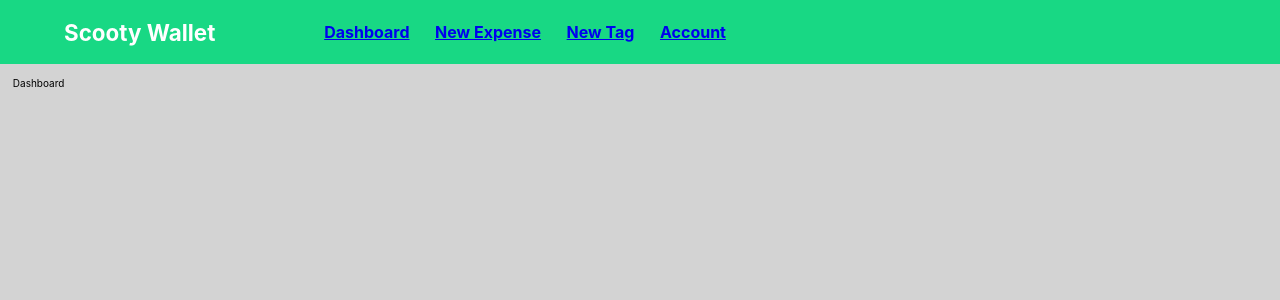
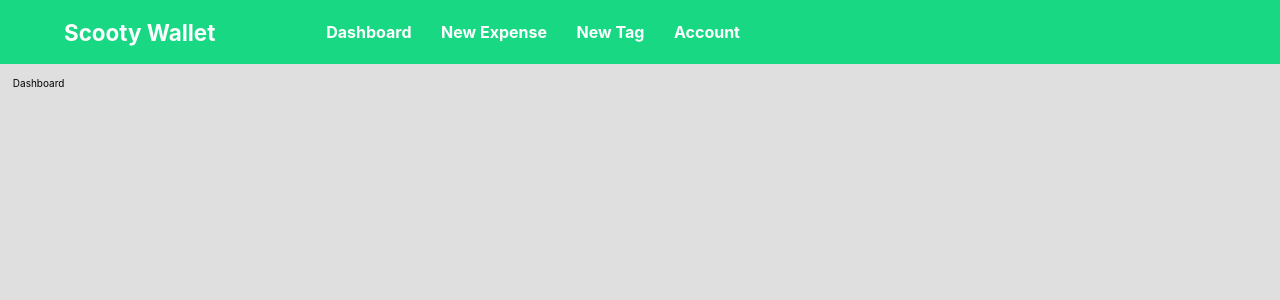
Before and after one commit to robence/scotty-client, a React (Create React App) app: page / in a window 1280 px wide. Shown: the top 300 px of the page. Built offline with nearby package versions, Linux system fonts and the light colour scheme.

Commit message:
💄 style header

```diff
--- a/src/index.css
+++ b/src/index.css
@@ -13,7 +13,7 @@ body {
     sans-serif;
   -webkit-font-smoothing: antialiased;
   -moz-osx-font-smoothing: grayscale;
-  background-color: lightgrey;
+  background-color: rgb(224, 223, 223);
 }
 
 code {
--- a/src/layout/Header.tsx
+++ b/src/layout/Header.tsx
@@ -28,6 +28,16 @@ const Li = styled.li`
   cursor: pointer;
   align-self: center;
   margin: 0 ${spaces.xs};
+  border: 2px solid ${colors.primary};
+
+  :hover {
+    border: 2px solid white;
+    background-color: ${colors.primaryDark};
+  }
+  & > a {
+    color: white;
+    text-decoration: none;
+  }
 `;
 
 export default function HeaderComponent(): JSX.Element {
```
